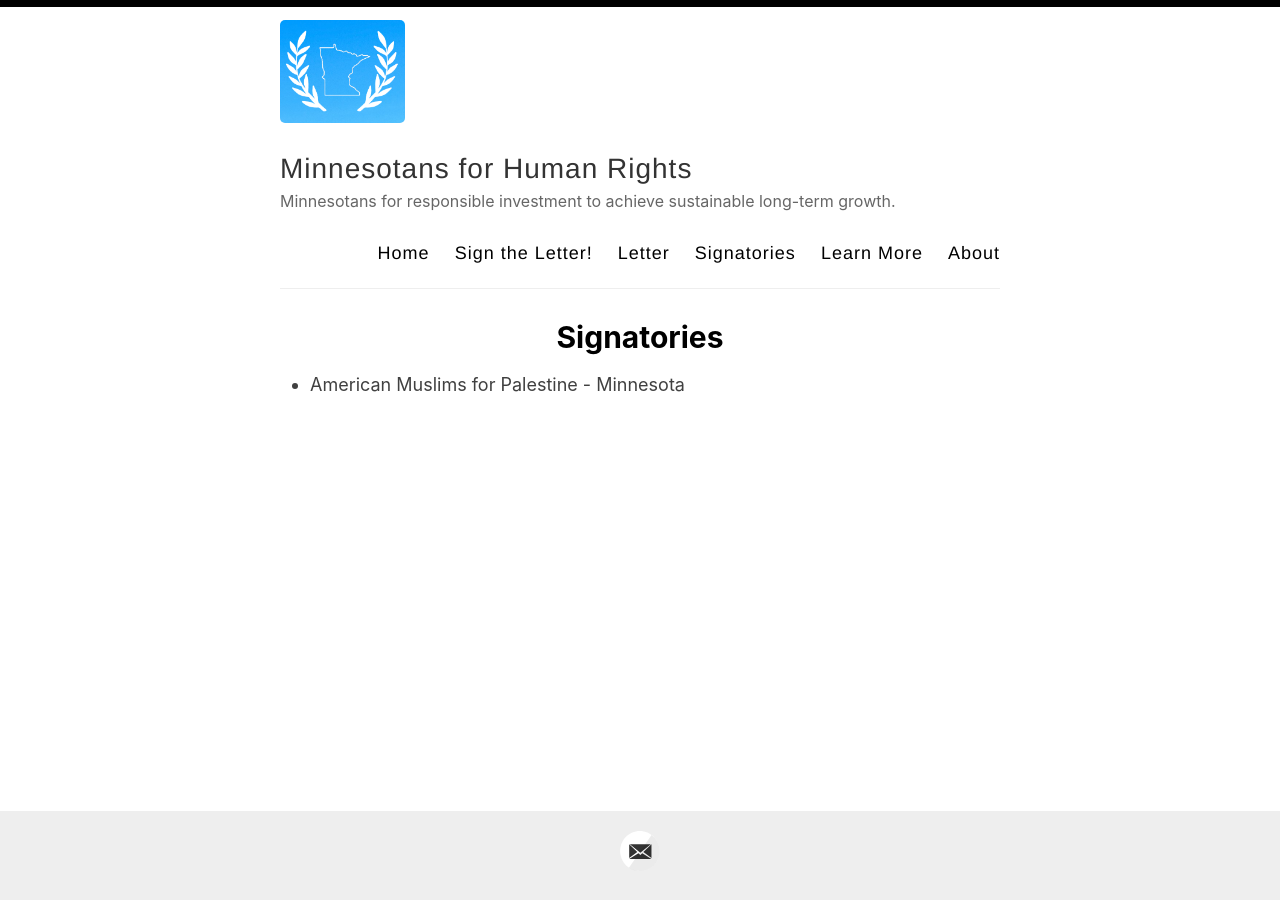
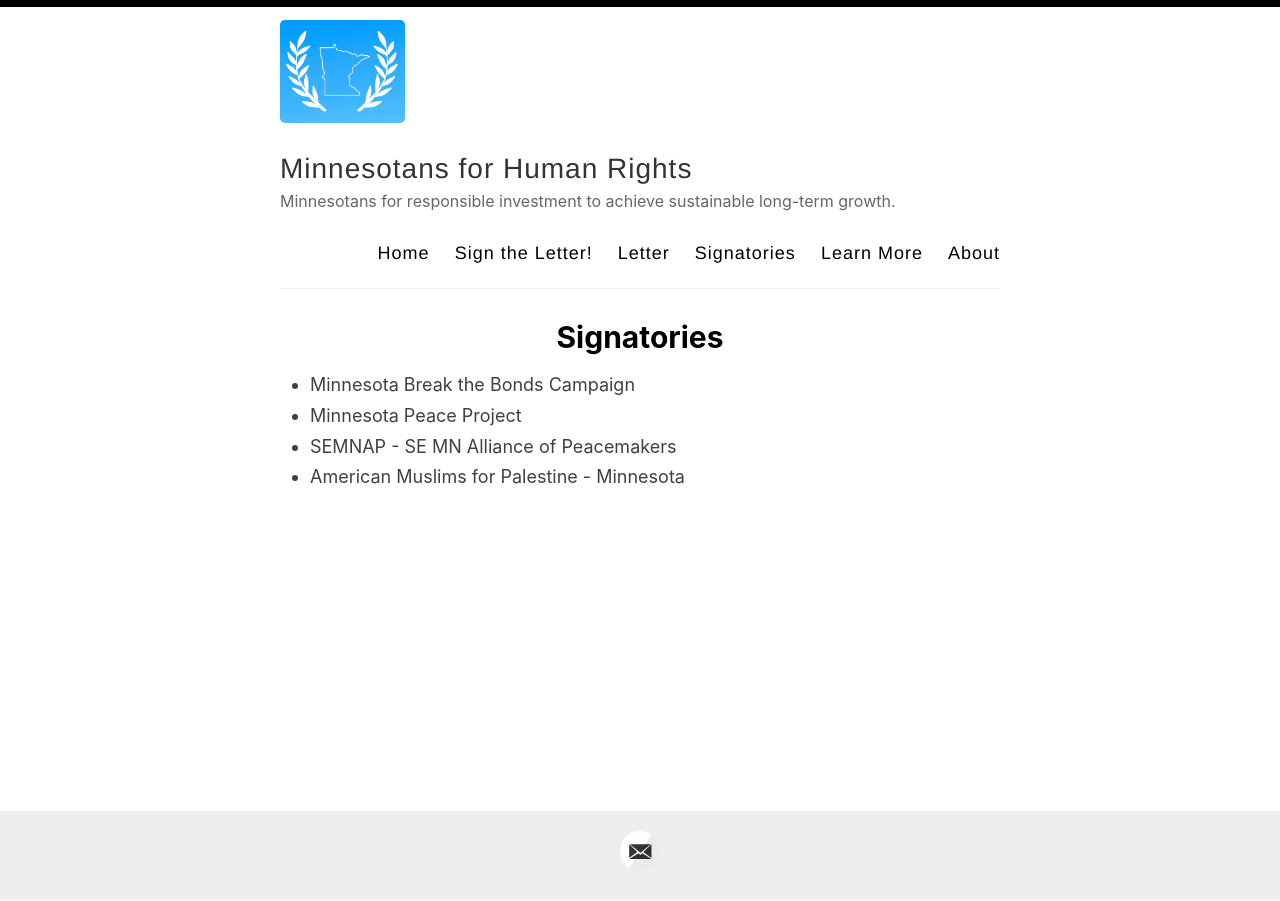
Before and after one commit to adamrahim/adamrahim.github.io, a Jekyll site: the page built from _posts/2020-12-24-signatories.md, in a window 1280 px wide. Built offline with Jekyll 4.4.1, drawn with Linux system fonts in a browser that asks for light colours.

Commit message:
Update 2020-12-24-signatories.md

```diff
--- a/_posts/2020-12-24-signatories.md
+++ b/_posts/2020-12-24-signatories.md
@@ -3,5 +3,8 @@
 title: Signatories
 permalink: /signatories/
 ---
+- Minnesota Break the Bonds Campaign
+- Minnesota Peace Project
+- SEMNAP - SE MN Alliance of Peacemakers
 - American Muslims for Palestine - Minnesota
 <br/><br/>
```
